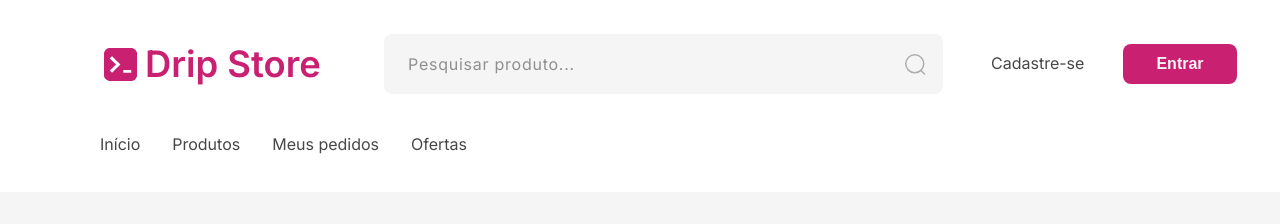
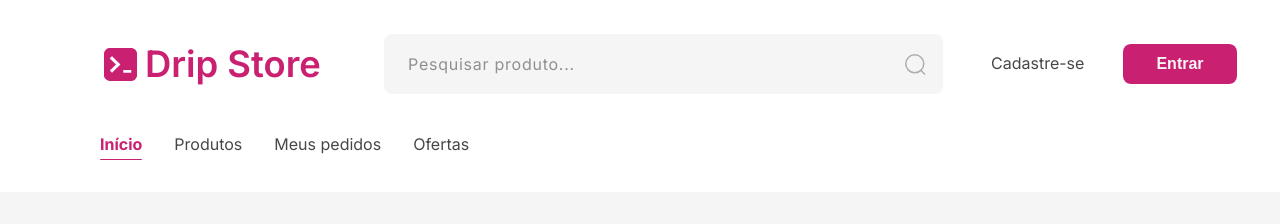
Before and after one commit to drip-store-404/frontend-drip-store, a React (Vite) app: page / in a window 1280 px wide. Shown: the top 224 px of the page. Built offline with nearby package versions, Linux system fonts and the light colour scheme.

Commit message:
ajeitando

```diff
--- a/src/components/Header/Header.jsx
+++ b/src/components/Header/Header.jsx
@@ -7,9 +7,9 @@ import { Useful } from '../Useful/Useful';
 import { Nav } from '../Nav/Nav';
 import { useState} from 'react';
 
-
 export const Header = () => {
   const [isActiveItem, setActiveItem] = useState("");
+
   return (
     <header id="header">
       <div className='box-header'>
@@ -41,15 +41,14 @@ export const Header = () => {
               <Useful
                 paddingBottom={null}
                 borderBottom={null}
-                fontWeight={null}
-                borderRadius={null}
                 borderEndEndRadius={null}
                 borderEndStartRadius={null}
                 value={'Início'}
                 color={'#474747'}
                 to={'/'}
-                isActive={isActiveItem === 'Início'}
+                isActive={location.pathname === '/'}
                 onClick={() => setActiveItem('Início')}
+                fontWeight={'normal'}
               />
             </li>
             <li>
@@ -92,5 +91,5 @@ export const Header = () => {
         <ShopCart value={2} />
       </div>
     </header>
-  );
+  )
 }
```
Also changed, not shown: public/Menu.svg (added).
